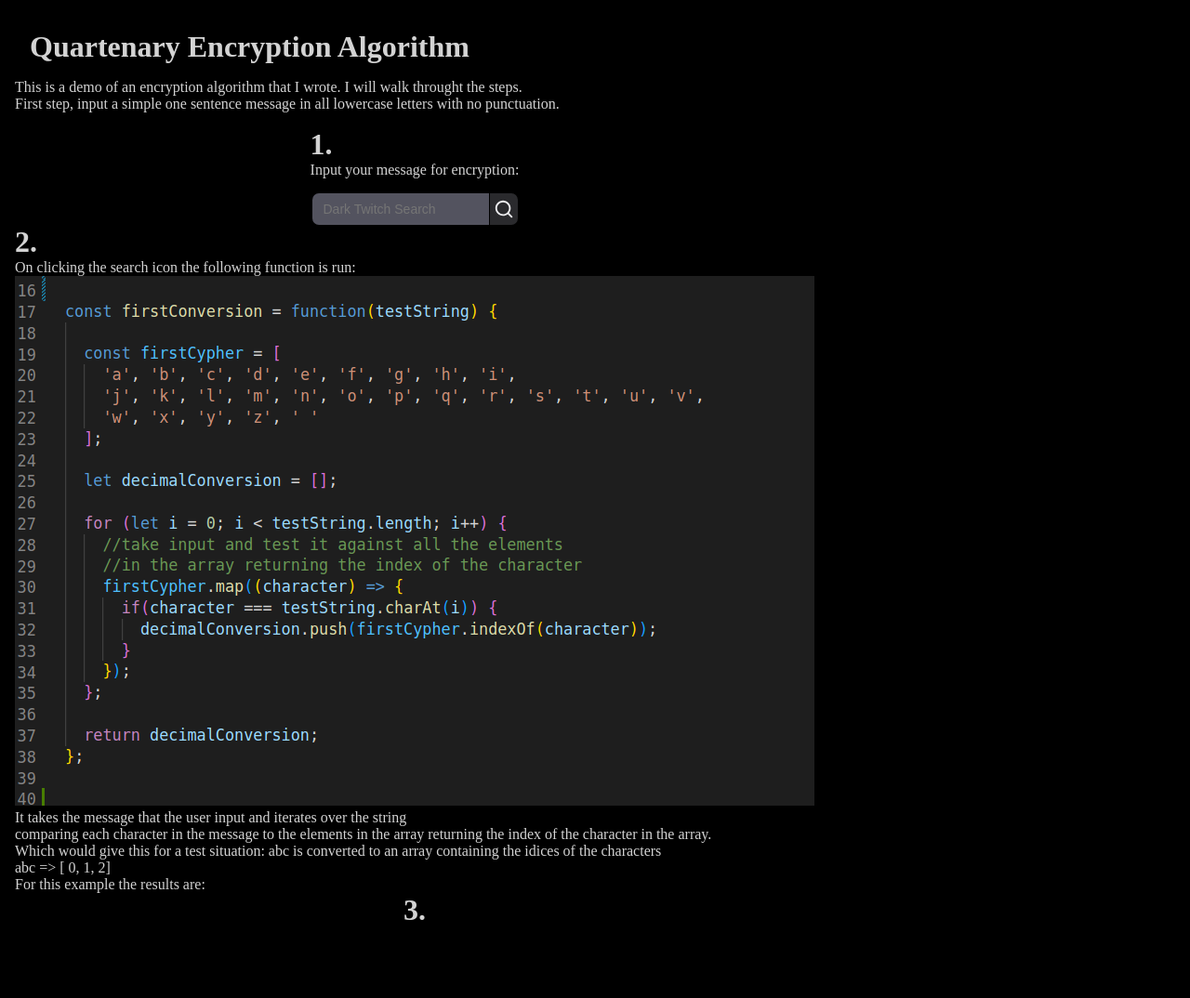
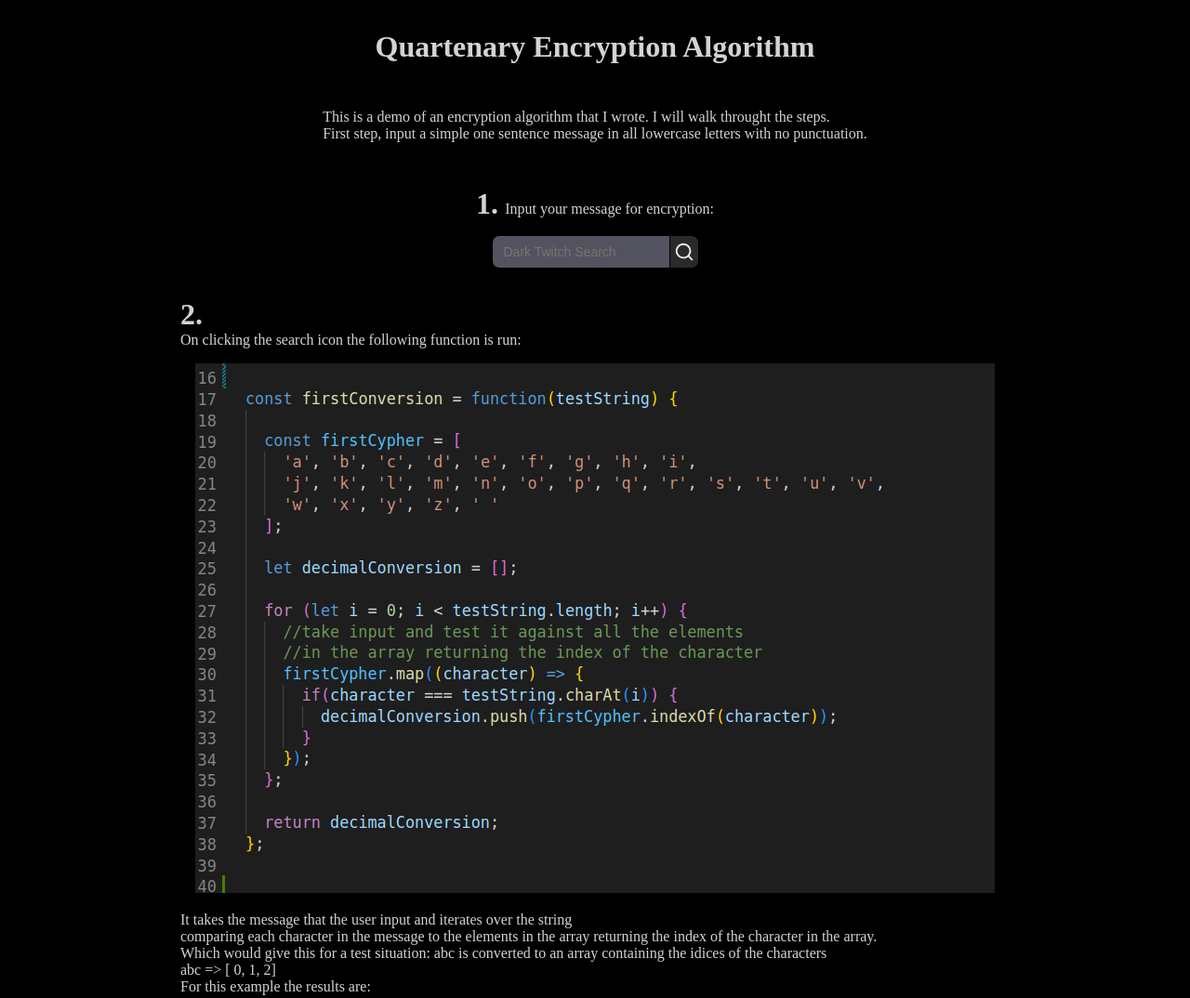
Before and after one commit to SalamanderCtesiphon/quaternary-encryption-algo, a plain HTML site: page index.html in a window 1280 px wide. Shown: the top 1074 px of the page at 93% size. Before the commit the page ends 1014 px from the top, so only its background shows below. Drawn offline with Linux system fonts and the light colour scheme.

Commit message:
stying the new content

```diff
--- a/style.css
+++ b/style.css
@@ -14,7 +14,7 @@ body {
   display: flex;
   flex-direction: column;
   justify-content: flex-start;
-  align-items: baseline;
+  align-items: center;
   min-height: 100vh;
 }
 
@@ -32,10 +32,22 @@ header {
 
 .label {
   margin: 1em;
+  display: flex;
+  align-items: baseline;
+  justify-content: space-between;
+  width: 20vw;
 }
 
 .utility-container {
   display: flex;
+}
+
+.info {
+  padding: 2em;
+}
+
+img {
+  padding: 1em;
 }
 
 .input {
```
